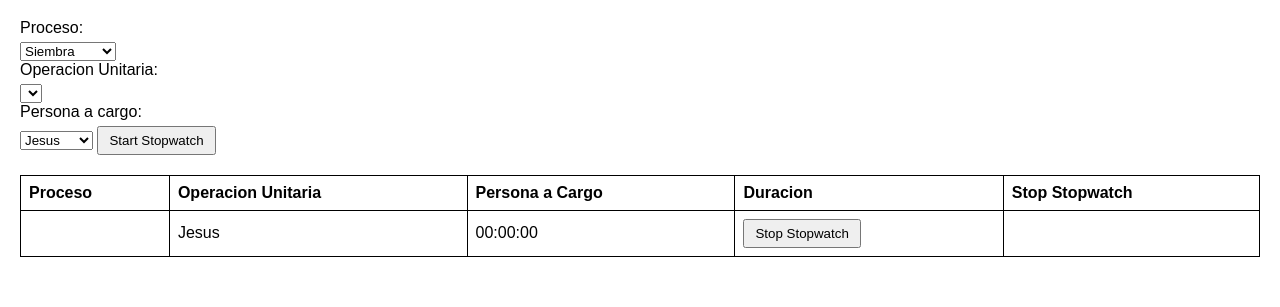
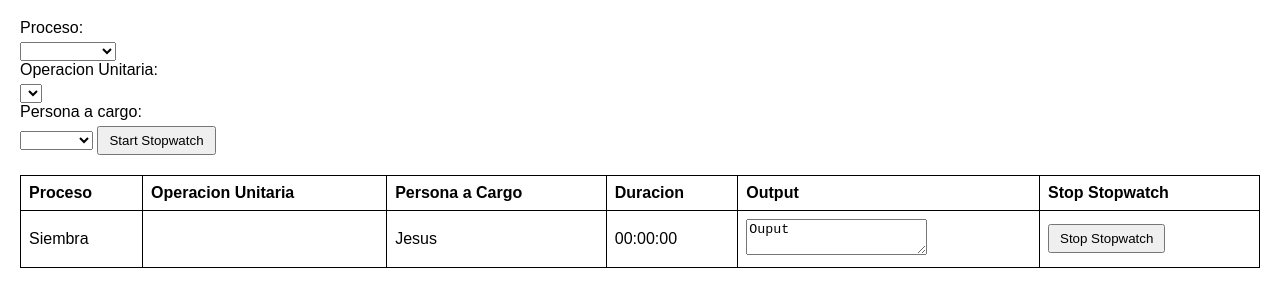
Before and after one commit to sebas-masia/indusproc, a plain HTML site: page index.html in a window 1280 px wide. Both pictures are taken after a click on the button "Start Stopwatch". Shown: the part 61-368 px from the top of the page. Drawn offline with Linux system fonts and the light colour scheme.

Commit message:
Added Process column, Output column

```diff
--- a/index.html
+++ b/index.html
@@ -9,12 +9,12 @@
 <body>
     <h1>Industrial Process Time Tracker</h1>
     <div class="input-section">
-        <label for="Process">Proceso:</label>
-        <select name="Process" id="Process">
-            <option value="siembra">Siembra</option>
-            <option value="trasplante1">Trasplante 1</option>
-            <option value="trasplante2">Trasplante 2</option>
-            <option value="cosecha">Cosecha</option>
+        <label for="process">Proceso:</label>
+        <select name="process" id="process">
+            <option value="Siembra">Siembra</option>
+            <option value="Trasplante1">Trasplante 1</option>
+            <option value="Trasplante2">Trasplante 2</option>
+            <option value="Cosecha">Cosecha</option>
         </select>
         <label for="unitProcess">Operacion Unitaria:</label>
         <select name="unitProcess" id="unitProcess">
@@ -35,6 +35,7 @@
                 <th>Operacion Unitaria</th>
                 <th>Persona a Cargo</th>
                 <th>Duracion</th>
+                <th>Output</th>
                 <th>Stop Stopwatch</th>
             </tr>
         </thead>
--- a/js/main.js
+++ b/js/main.js
@@ -9,7 +9,7 @@ function formatTime(seconds) {
 }
 
 // Event listener for the Process dropdown to update the Unit Process dropdown options
-const processDropdown = document.getElementById('Process');
+const processDropdown = document.getElementById('process');
 const unitProcessDropdown = document.getElementById('unitProcess');
 processDropdown.addEventListener('change', updateUnitProcessOptions);
 
@@ -18,7 +18,7 @@ function updateUnitProcessOptions() {
   let unitProcessOptions = '';
 
   switch (selectedProcess) {
-    case 'siembra':
+    case 'Siembra':
       unitProcessOptions = `
         <option value="Limpieza de bandejas">Limpieza de bandejas</option>
         <option value="Pesaje semilla">Pesaje semilla</option>
@@ -31,8 +31,8 @@ function updateUnitProcessOptions() {
         <option value="Transporte de bandejas al modulo">Transporte de bandejas al modulo</option>
       `;
       break;
-    case 'trasplante1':
-    case 'trasplante2':
+    case 'Trasplante1':
+    case 'Trasplante2':
       unitProcessOptions = `
         <option value="Limpieza de bandejas nuevas">Limpieza de bandejas nuevas</option>
         <option value="Descarga y pesado de bandejas">Descarga y pesado de bandejas</option>
@@ -43,7 +43,7 @@ function updateUnitProcessOptions() {
         <option value="Toma de datos trasplante">Toma de datos trasplante</option>
       `;
       break;
-    case 'cosecha':
+    case 'Cosecha':
       unitProcessOptions = `
         <option value="Descarga bandeja del modulo">Descarga bandeja del modulo</option>
         <option value="Recorte de raices de lechuga">Recorte de raices de lechuga</option>
@@ -63,11 +63,13 @@ function updateUnitProcessOptions() {
 }
 
 function addUnitOperation() {
+  const process = document.getElementById('process').value;
   const unitProcess = document.getElementById('unitProcess').value;
   const personInCharge = document.getElementById('personInCharge').value;
 
   // Create a new stopwatch instance and add it to the stopwatches array
   const stopwatch = {
+    process: process,
     unitProcess: unitProcess,
     personInCharge: personInCharge,
     startTime: Date.now(),
@@ -75,7 +77,10 @@ function addUnitOperation() {
     isRunning: true
   };
 
-  stopwatch.interval = setInterval(() => updateStopwatch(stopwatch), 1000);
+  function startUpdatingStopwatch() {
+    setInterval(() => updateStopwatch(stopwatch), 1000);
+  }
+
 
   stopwatches.push(stopwatch);
 
@@ -88,15 +93,10 @@ function addUnitOperation() {
   }
 
   // Clear the input fields for the next unit operation
+  document.getElementById('process').value = '';
   document.getElementById('unitProcess').value = '';
   document.getElementById('personInCharge').value = '';
 }
-
-/* function startUpdatingStopwatch() {
-  // Only start the interval if there is at least one running stopwatch
-  setInterval(updateAllStopwatches, 1000);
-}
- */
 
 function updateStopwatch() {
     stopwatches.forEach(stopwatch => {
@@ -114,26 +114,34 @@ function addRecordToTable(stopwatch) {
   const newRow = table.insertRow();
 
   const cell1 = newRow.insertCell(0);
-  cell1.textContent = stopwatch.unitProcess;
+  cell1.textContent = stopwatch.process;
 
   const cell2 = newRow.insertCell(1);
-  cell2.textContent = stopwatch.personInCharge;
+  cell2.textContent = stopwatch.unitProcess;
 
   const cell3 = newRow.insertCell(2);
-  cell3.textContent = formatTime(0);
+  cell3.textContent = stopwatch.personInCharge;
 
   const cell4 = newRow.insertCell(3);
+  cell4.textContent = formatTime(0);
+
+  const cell5 = newRow.insertCell(4);
+  const inputOutput = document.createElement('textarea')
+  inputOutput.textContent = 'Ouput'
+  cell5.appendChild(inputOutput)
+
+  const cell6 = newRow.insertCell(5);
   const stopButton = document.createElement('button');
   stopButton.textContent = 'Stop Stopwatch';
   stopButton.onclick = function () {
     stopStopwatch(stopwatch);
   };
-  cell4.appendChild(stopButton);
+  cell6.appendChild(stopButton);
 
   // Set a unique ID for the timer span to update it later
   const timerSpan = document.createElement('span');
   timerSpan.id = stopwatch.unitProcess;
-  cell3.appendChild(timerSpan);
+  cell4.appendChild(timerSpan);
 }
 
 function stopStopwatch(stopwatch) {
@@ -148,6 +156,6 @@ function stopStopwatch(stopwatch) {
     const table = document.getElementById('records');
     const rowIndex = stopwatches.indexOf(stopwatch);
     const row = table.rows[rowIndex];
-    row.cells[2].textContent = durationFormatted;
+    row.cells[3].textContent = durationFormatted;
   }
 }
```
